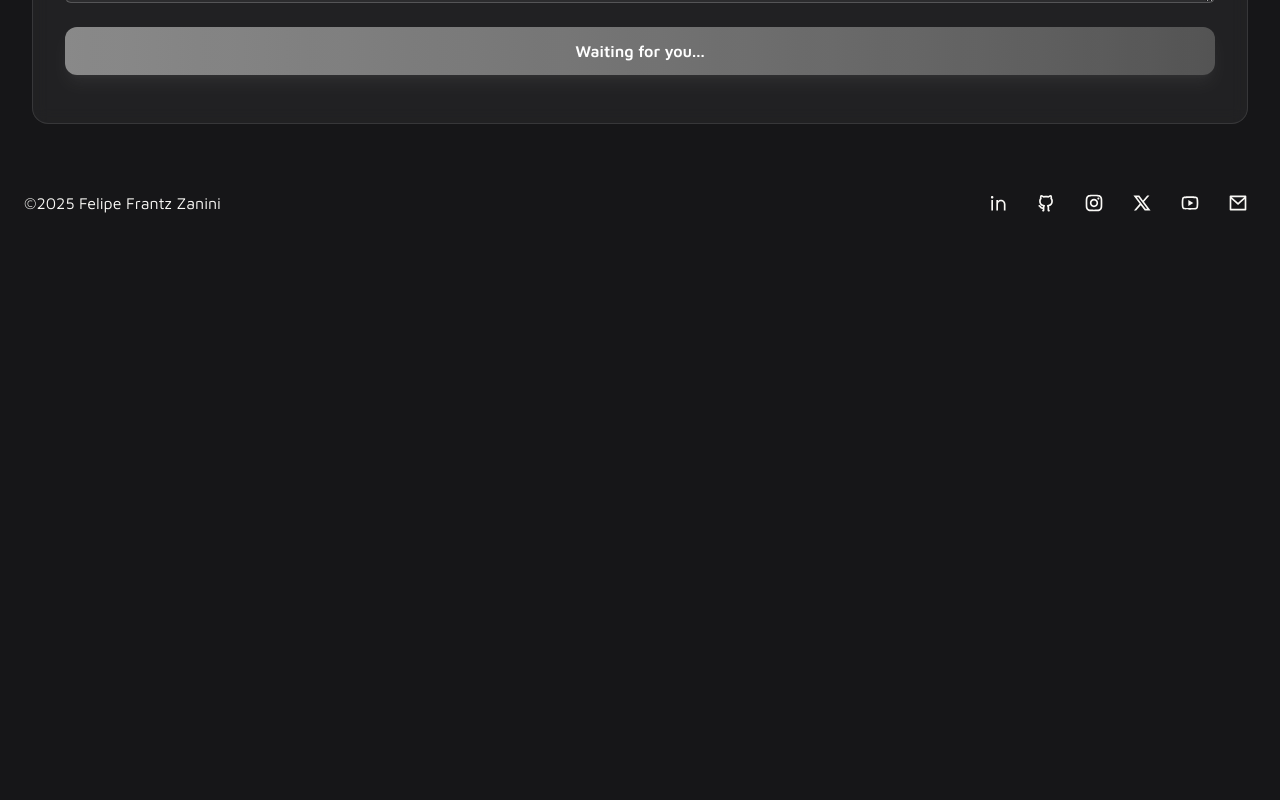
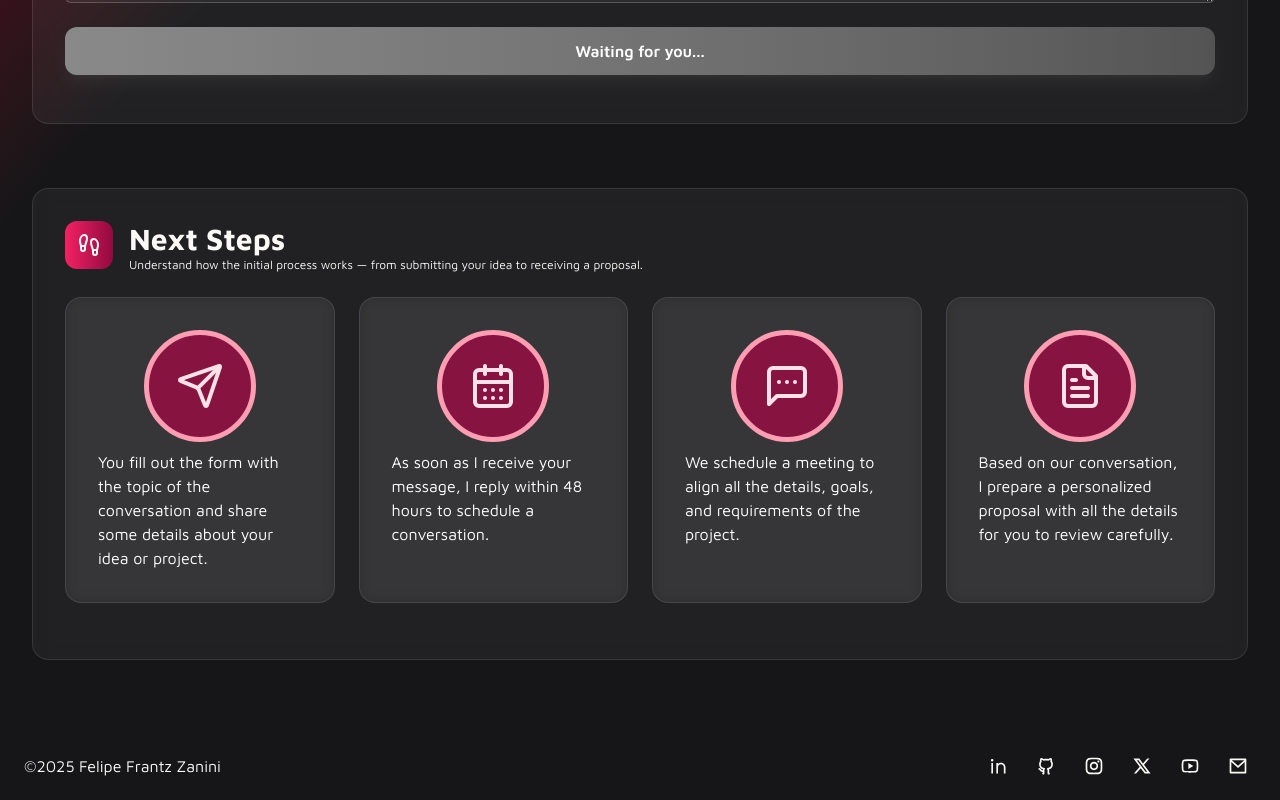
Before and after one commit to ffzanini/portfolio-personal, a Next.js app: page /contact in a window 1280 px wide. Shown: the part 631-1431 px from the top of the page. Before the commit the page ends 868 px from the top, so only its background shows below. Built offline with nearby package versions, Linux system fonts and the light colour scheme.

Commit message:
feat(contact): added new section to contact page adn adjusted some texts

```diff
--- a/src/app/(pages)/about/page.tsx
+++ b/src/app/(pages)/about/page.tsx
@@ -26,19 +26,21 @@ export default function About() {
   const { translations } = useTranslation();
 
   const renderIco = (id: number) => {
+    const iconClass = "h-6 w-6";
+
     switch (id) {
       case 1:
-        return <RiNumber1 className="h-6 w-6" />;
+        return <RiNumber1 className={iconClass} />;
       case 2:
-        return <RiNumber2 className="h-6 w-6" />;
+        return <RiNumber2 className={iconClass} />;
       case 3:
-        return <RiNumber3 className="h-6 w-6" />;
+        return <RiNumber3 className={iconClass} />;
       case 4:
-        return <RiNumber4 className="h-6 w-6" />;
+        return <RiNumber4 className={iconClass} />;
       case 5:
-        return <RiNumber5 className="h-6 w-6" />;
+        return <RiNumber5 className={iconClass} />;
       case 6:
-        return <RiNumber6 className="h-6 w-6" />;
+        return <RiNumber6 className={iconClass} />;
       default:
     }
   };
--- a/src/app/(pages)/contact/page.tsx
+++ b/src/app/(pages)/contact/page.tsx
@@ -1,6 +1,13 @@
 "use client";
 import { useForm } from "react-hook-form";
-import { LuMail } from "react-icons/lu";
+import {
+  LuFootprints,
+  LuCalendarDays,
+  LuFileText,
+  LuMail,
+  LuMessageSquareMore,
+  LuSend,
+} from "react-icons/lu";
 
 import toast from "react-hot-toast";
 import axios from "axios";
@@ -12,9 +19,26 @@ import { cn } from "@/libs/cn";
 export default function Contact() {
   const { translations } = useTranslation();
 
+  const renderIco = (id: number) => {
+    const iconClass = "h-12 w-12 text-primary-500 dark:text-primary-100";
+
+    switch (id) {
+      case 1:
+        return <LuSend className={iconClass} />;
+      case 2:
+        return <LuCalendarDays className={iconClass} />;
+      case 3:
+        return <LuMessageSquareMore className={iconClass} />;
+      case 4:
+        return <LuFileText className={iconClass} />;
+      default:
+        return null;
+    }
+  };
+
   return (
     <div className="min-h-screen bg-gradient-to-br from-primary-200 via-white-theme to-white-theme dark:bg-gradient-to-br dark:from-primary-950 from-15% dark:via-dark-theme via-30% dark:to-dark-theme to-100%">
-      <div className="relative flex flex-col lg:h-screen">
+      <div className="relative flex flex-col">
         <Navbar />
         <main className="pt-20 lg:pt-32 pb-4 lg:pb-18">
           <div className="max-w-7xl mx-auto px-3 sm:px-6 lg:px-8">
@@ -29,6 +53,40 @@ export default function Contact() {
             </div>
 
             <ContactForm />
+            <div className="flex flex-col mt-8 lg:mt-16">
+              <div className="bg-black/5 dark:bg-white/5 backdrop-blur-sm border border-black/10 dark:border-white/10 rounded-2xl p-8">
+                <div className="flex flex-row items-start mb-6">
+                  <div className="w-12 h-12 min-w-12 bg-gradient-to-r from-primary-400 to-primary-600 dark:from-primary-600 dark:to-primary-900 rounded-xl flex items-center justify-center mr-4">
+                    <LuFootprints className="h-6 w-6" />
+                  </div>
+                  <div className="flex flex-col items-start">
+                    <h2 className="text-3xl font-bold">
+                      {translations.contact.next.title}
+                    </h2>
+                    <span className="text-xs">
+                      {translations.contact.next.sub_title}
+                    </span>
+                  </div>
+                </div>
+                <div className="grid grid-cols-1 md:grid-cols-2 lg:grid-cols-4 gap-6 mb-6">
+                  {translations.contact.next.steps.map((step, index) => (
+                    <div
+                      key={index}
+                      className="bg-black/5 dark:bg-white/5 backdrop-blur-sm border border-black/10 dark:border-white/10 rounded-2xl p-8"
+                    >
+                      <div className="flex flex-row justify-center items-center gap-2 pb-2">
+                        <div className="w-28 h-28 min-w-28 bg-primary-100 dark:bg-primary-800/70 rounded-full flex items-center justify-center border-[5px] border-primary-600 dark:border-primary-300">
+                          {renderIco(step.id)}
+                        </div>
+                      </div>
+                      <span className="text-base text-black dark:text-white">
+                        {step.description}
+                      </span>
+                    </div>
+                  ))}
+                </div>
+              </div>
+            </div>
           </div>
         </main>
       </div>
@@ -85,6 +143,7 @@ function ContactForm() {
             </span>
           </div>
         </div>
+
         <form className="space-y-6" onSubmit={onSubmit}>
           <div className="flex flex-col lg:flex-row gap-6">
             <input
--- a/src/locales/en/obj_about.json
+++ b/src/locales/en/obj_about.json
@@ -15,7 +15,7 @@
     "process": [
       {
         "id": 1,
-        "title": "Understanding the pain",
+        "title": "Understanding the motivation",
         "description": "Everything starts with a good conversation. I listen to your ideas, understand your needs and motivations, translate them into something practical, and think about the best way to turn them into something visually appealing and functional."
       },
       {
--- a/src/locales/en/obj_contact.json
+++ b/src/locales/en/obj_contact.json
@@ -1,12 +1,38 @@
 {
   "title": "Ping me in the digital inbox",
-  "sub_title": "Feel free to connect with me here or on <b><a href='https://www.linkedin.com/in/ffzanini/' target='_blank'>LinkedIn</a></b>. I'm available to talk about opportunities, web development insights, and the world of game development. Let’s connect and explore these areas together!",
+  "sub_title": "Feel free to hit me up here or on <b><a href='https://www.linkedin.com/in/ffzanini/' target='_blank'>LinkedIn</a></b>. I'm always down to chat about development, projects, or whatever else comes up. Let’s connect and talk!",
   "form": {
     "title": "Drop a line!",
-    "sub_title": "No middleware between us — talk straight.",
+    "sub_title": "No middleware between us — let's talk.",
     "name": "Your name",
     "email": "Email",
     "message": "Type your message"
+  },
+  "next": {
+    "title": "Next Steps",
+    "sub_title": "Understand how the initial process works — from submitting your idea to receiving a proposal.",
+    "steps": [
+      {
+        "id": 1,
+        "title": "Submission",
+        "description": "You fill out the form with the topic of the conversation and share some details about your idea or project."
+      },
+      {
+        "id": 2,
+        "title": "Response",
+        "description": "As soon as I receive your message, I reply within 48 hours to schedule a conversation."
+      },
+      {
+        "id": 3,
+        "title": "Alignment",
+        "description": "We schedule a meeting to align all the details, goals, and requirements of the project."
+      },
+      {
+        "id": 4,
+        "title": "Proposal",
+        "description": "Based on our conversation, I prepare a personalized proposal with all the details for you to review carefully."
+      }
+    ]
   },
   "loading": "Sending message...",
   "success": "Message sent successfully!",
--- a/src/locales/es/obj_about.json
+++ b/src/locales/es/obj_about.json
@@ -15,7 +15,7 @@
     "process": [
       {
         "id": 1,
-        "title": "Entendiendo el problema",
+        "title": "Entendiendo la motivación",
         "description": "Todo comienza con una buena conversación. Escucho tus ideas, comprendo tus necesidades y motivaciones, las traduzco en algo práctico y pienso en la mejor forma de convertirlas en algo visualmente atractivo y funcional."
       },
       {
--- a/src/locales/es/obj_contact.json
+++ b/src/locales/es/obj_contact.json
@@ -1,13 +1,40 @@
 {
   "title": "Mándame un mensaje digital",
-  "sub_title": "Siéntete libre de contactarme por aquí o en <b><a href='https://www.linkedin.com/in/ffzanini/' target='_blank'>LinkedIn</a></b>. Estoy disponible para charlas sobre oportunidades, ideas en desarrollo web y el mundo del desarrollo de juegos. ¡Conectémonos y exploremos estas áreas juntos!",
+  "sub_title": "Siéntete libre en escribirme por aquí o en <b><a href='https://www.linkedin.com/in/ffzanini/' target='_blank'>LinkedIn</a></b>. Siempre estoy disponible para charlar sobre desarrollo, proyectos o lo que surja. ¡Conectemos y conversemos!",
   "form": {
     "title": "¡Manda un saludo!",
-    "sub_title": "Sin middleware entre nosotros — habla directo.",
+    "sub_title": "Sin middleware entre nosotros — hablemos.",
     "name": "Tu nombre",
     "email": "Correo electrónico",
     "message": "Escribe tu mensaje"
   },
+  "next": {
+    "title": "Próximos Pasos",
+    "sub_title": "Entiende cómo funciona el proceso inicial — desde el envío de tu idea hasta la propuesta.",
+    "steps": [
+      {
+        "id": 1,
+        "title": "Envío",
+        "description": "Completas el formulario con el tema de la conversación y compartes algunos detalles sobre tu idea o proyecto."
+      },
+      {
+        "id": 2,
+        "title": "Respuesta",
+        "description": "En cuanto recibo tu mensaje, te respondo en un plazo de 48 horas para agendar una conversación."
+      },
+      {
+        "id": 3,
+        "title": "Alineación",
+        "description": "Agendamos una reunión para alinear todos los detalles, objetivos y requisitos del proyecto."
+      },
+      {
+        "id": 4,
+        "title": "Propuesta",
+        "description": "Con base en nuestra conversación, preparo una propuesta personalizada con todos los detalles para que la revises con calma."
+      }
+    ]
+  },
+
   "loading": "Enviando mensaje...",
   "success": "¡Mensaje enviado con éxito!",
   "error": "Tu mensaje no fue enviado, intenta nuevamente más tarde.",
--- a/src/locales/pt/obj_about.json
+++ b/src/locales/pt/obj_about.json
@@ -15,7 +15,7 @@
     "process": [
       {
         "id": 1,
-        "title": "Entendendo a dor",
+        "title": "Entendendo a motivação",
         "description": "Tudo começa com uma boa conversa. Ouço suas ideias, entendo suas necessidades, motivações, as traduzo em algo prático e penso na melhor forma de transformá-las em algo visualmente atrativo e funcional."
       },
       {
--- a/src/locales/pt/obj_contact.json
+++ b/src/locales/pt/obj_contact.json
@@ -1,12 +1,38 @@
 {
   "title": "Chama no inbox digital",
-  "sub_title": "Fique à vontade para se conectar comigo, seja por aqui ou no <b><a href='https://www.linkedin.com/in/ffzanini/' target='_blank'>LinkedIn</a></b>. Estou disponível para discussões sobre oportunidades, insights no desenvolvimento web e no mundo do desenvolvimento de jogos. Vamos estabelecer uma conexão e explorar essas áreas juntos!",
+  "sub_title": "Fica à vontade pra me chamar por aqui ou lá no <b><a href='https://www.linkedin.com/in/ffzanini/' target='_blank'>LinkedIn</a></b>. Tô sempre disponível pra trocar ideia sobre desenvolvimento, projetos e o que mais surgir. Bora se conectar e conversar!",
   "form": {
     "title": "Manda um salve!",
-    "sub_title": "Nenhum middleware entre a gente — pode falar direto.",
+    "sub_title": "Nenhum middleware entre a gente — vamos conversar.",
     "name": "Seu nome",
     "email": "E-mail",
     "message": "Digite sua mensagem"
+  },
+  "next": {
+    "title": "Próximos passos",
+    "sub_title": "Entenda como funciona o processo inicial — do envio da sua ideia até a proposta.",
+    "steps": [
+      {
+        "id": 1,
+        "title": "Envio",
+        "description": "Você preenche o formulário com o tema da conversa e compartilha alguns detalhes da sua ideia ou projeto."
+      },
+      {
+        "id": 2,
+        "title": "Retorno",
+        "description": "Assim que recebo sua mensagem, respondo em até 48h para agendarmos uma conversa."
+      },
+      {
+        "id": 3,
+        "title": "Alinhamento",
+        "description": "Agendamos uma reunião para alinhar todos os detalhes, objetivos e requisitos do projeto."
+      },
+      {
+        "id": 4,
+        "title": "Proposta",
+        "description": "Com base na nossa conversa, preparo uma proposta personalizada com todos os detalhes para você avaliar com calma."
+      }
+    ]
   },
   "loading": "Enviando mensagem...",
   "success": "Mensagem enviada com sucesso!",
```
